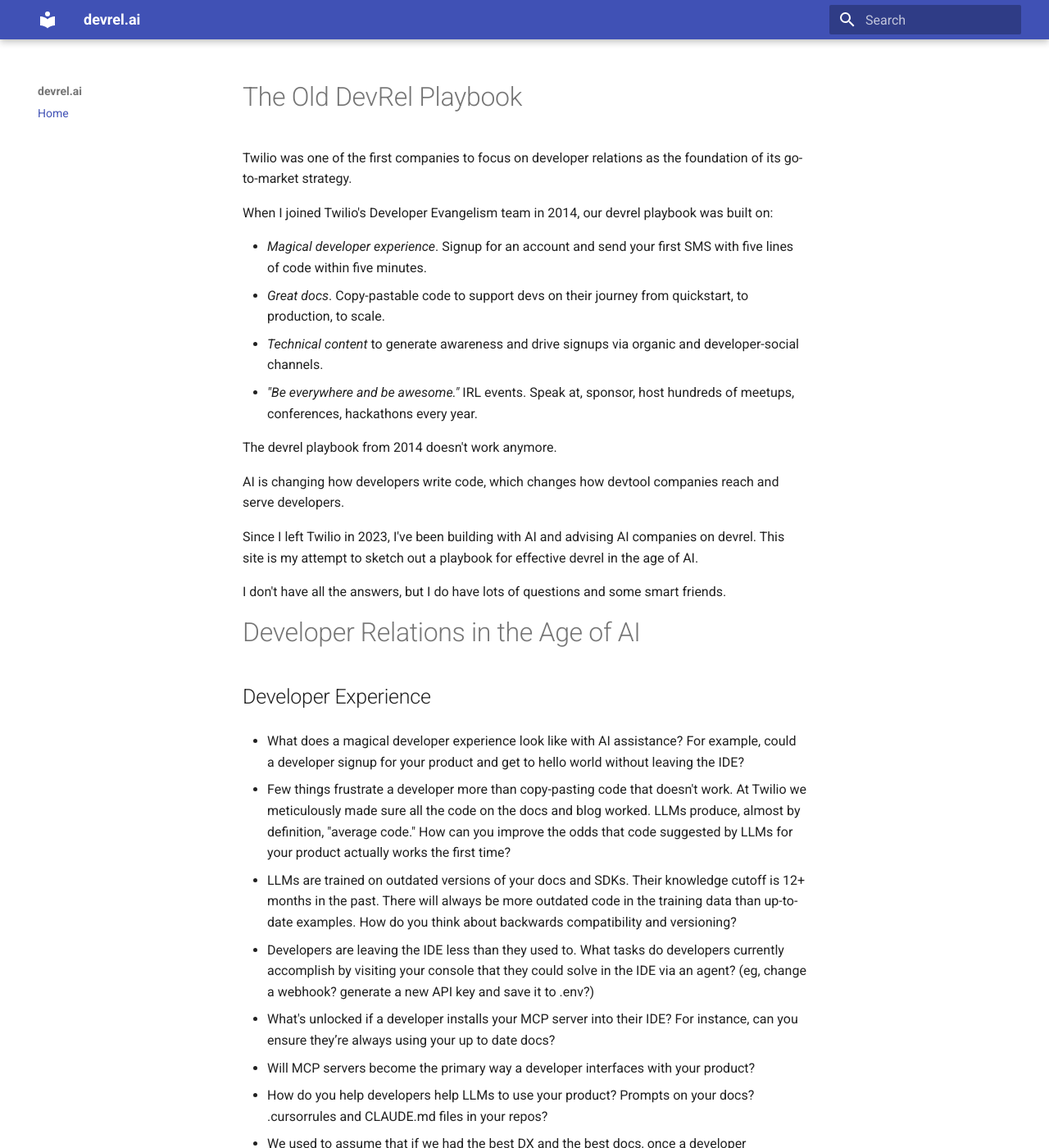
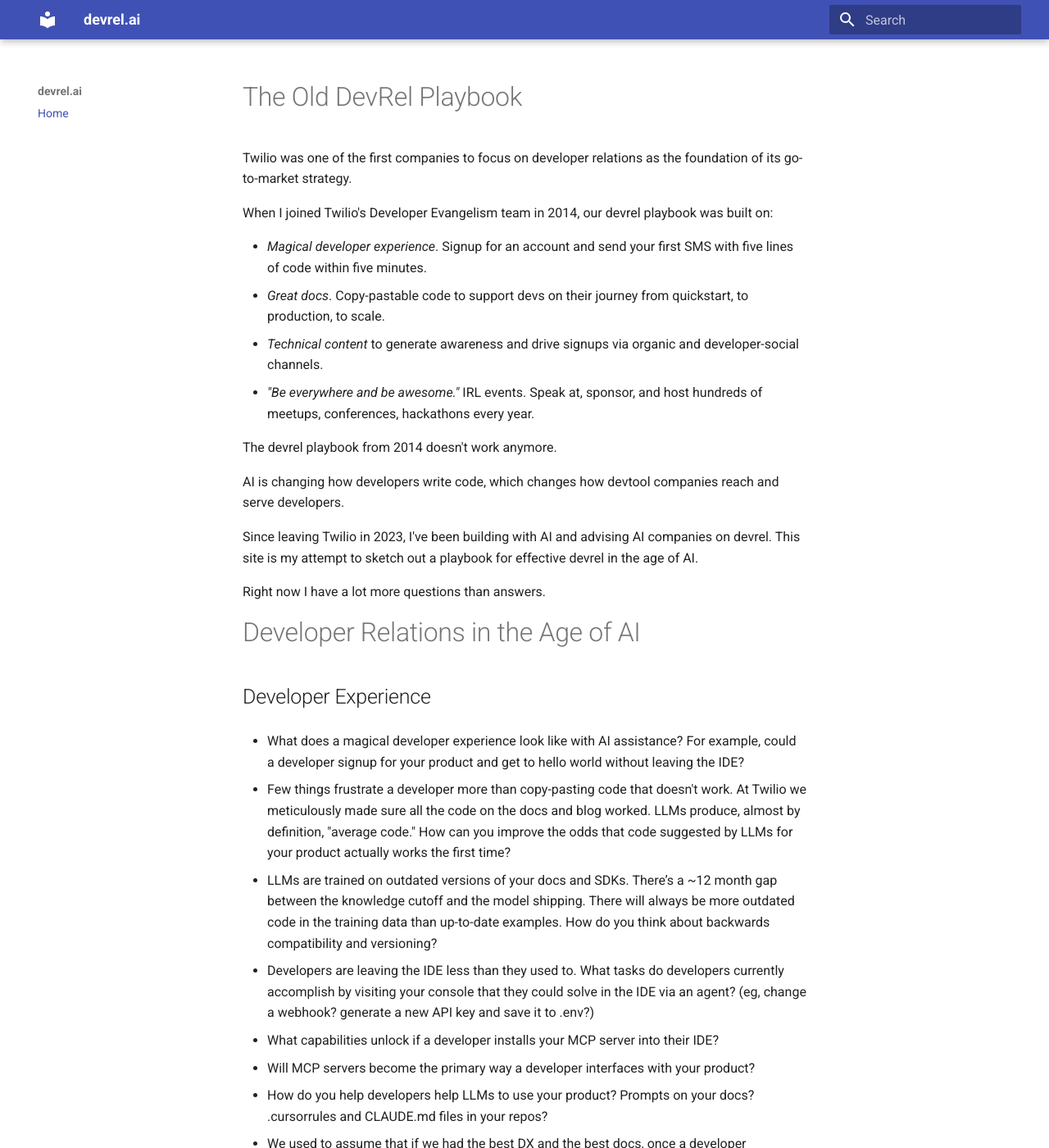
Before and after one commit to GregBaugues/devrel.ai, an MkDocs documentation site: the page built from docs/index.md, in a window 1280 px wide and 1400 px high. Shown: the whole window at 82% size. Built offline with MkDocs 1.6.1 and Material for MkDocs 9.7.7, drawn with Linux system fonts in a browser that asks for light colours.

Commit message:
Update content from DevRel.ai/Site Content (with lowercase filenames)

```diff
--- a/docs/index.md
+++ b/docs/index.md
@@ -7,16 +7,15 @@
 * *Magical developer experience*. Signup for an account and send your first SMS with five lines of code within five minutes.
 * *Great docs*. Copy-pastable code to support devs on their journey from quickstart, to production, to scale.
 * *Technical content* to generate awareness and drive signups via organic and developer-social channels.
-* *"Be everywhere and be awesome."* IRL events. Speak at, sponsor, host hundreds of meetups, conferences, hackathons every year.
+* *"Be everywhere and be awesome."* IRL events. Speak at, sponsor, and host hundreds of meetups, conferences, hackathons every year.
 
 The devrel playbook from 2014 doesn't work anymore.
 
 AI is changing how developers write code, which changes how devtool companies reach and serve developers.
 
-Since I left Twilio in 2023, I've been building with AI and advising AI companies on devrel. This site is my attempt to sketch out a playbook for effective devrel in the age of AI.
+Since leaving Twilio in 2023, I've been building with AI and advising AI companies on devrel. This site is my attempt to sketch out a playbook for effective devrel in the age of AI.
 
-I don't have all the answers, but I do have lots of questions and some smart friends.
-
+Right now I have a lot more questions than answers.
 # Developer Relations in the Age of AI
 
 ## Developer Experience
@@ -25,11 +24,11 @@
 
 * Few things frustrate a developer more than copy-pasting code that doesn't work. At Twilio we meticulously made sure all the code on the docs and blog worked. LLMs produce, almost by definition, "average code." How can you improve the odds that code suggested by LLMs for your product actually works the first time?
 
-* LLMs are trained on outdated versions of your docs and SDKs. Their knowledge cutoff is 12+ months in the past. There will always be more outdated code in the training data than up-to-date examples. How do you think about backwards compatibility and versioning?
+* LLMs are trained on outdated versions of your docs and SDKs. There’s a ~12 month gap between the knowledge cutoff and the model shipping. There will always be more outdated code in the training data than up-to-date examples. How do you think about backwards compatibility and versioning?
 
 * Developers are leaving the IDE less than they used to. What tasks do developers currently accomplish by visiting your console that they could solve in the IDE via an agent? (eg, change a webhook? generate a new API key and save it to .env?)
 
-* What's unlocked if a developer installs your MCP server into their IDE? For instance, can you ensure they’re always using your up to date docs?
+* What capabilities unlock if a developer installs your MCP server into their IDE?
 
 * Will MCP servers become the primary way a developer interfaces with your product?
 
```
